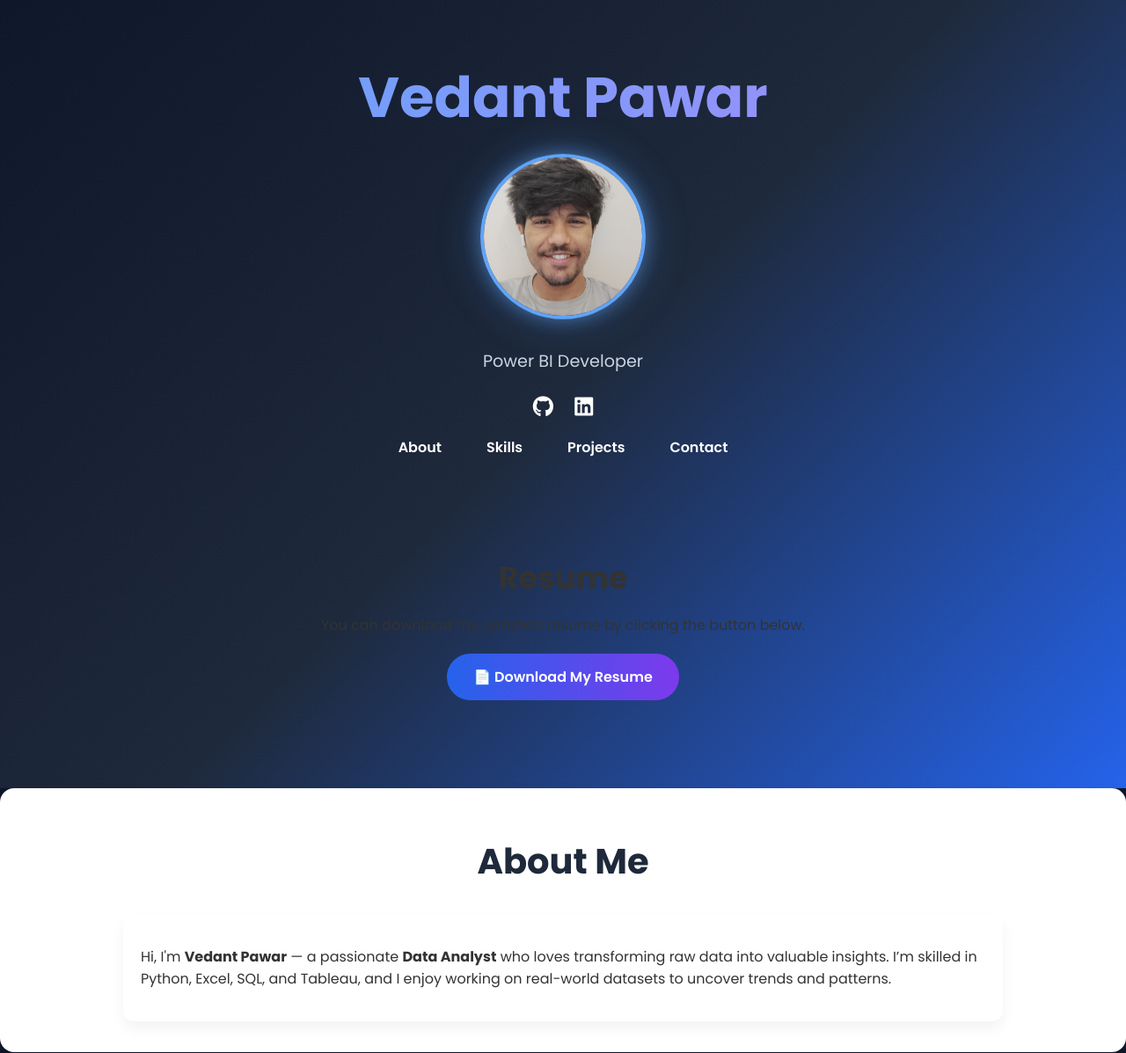
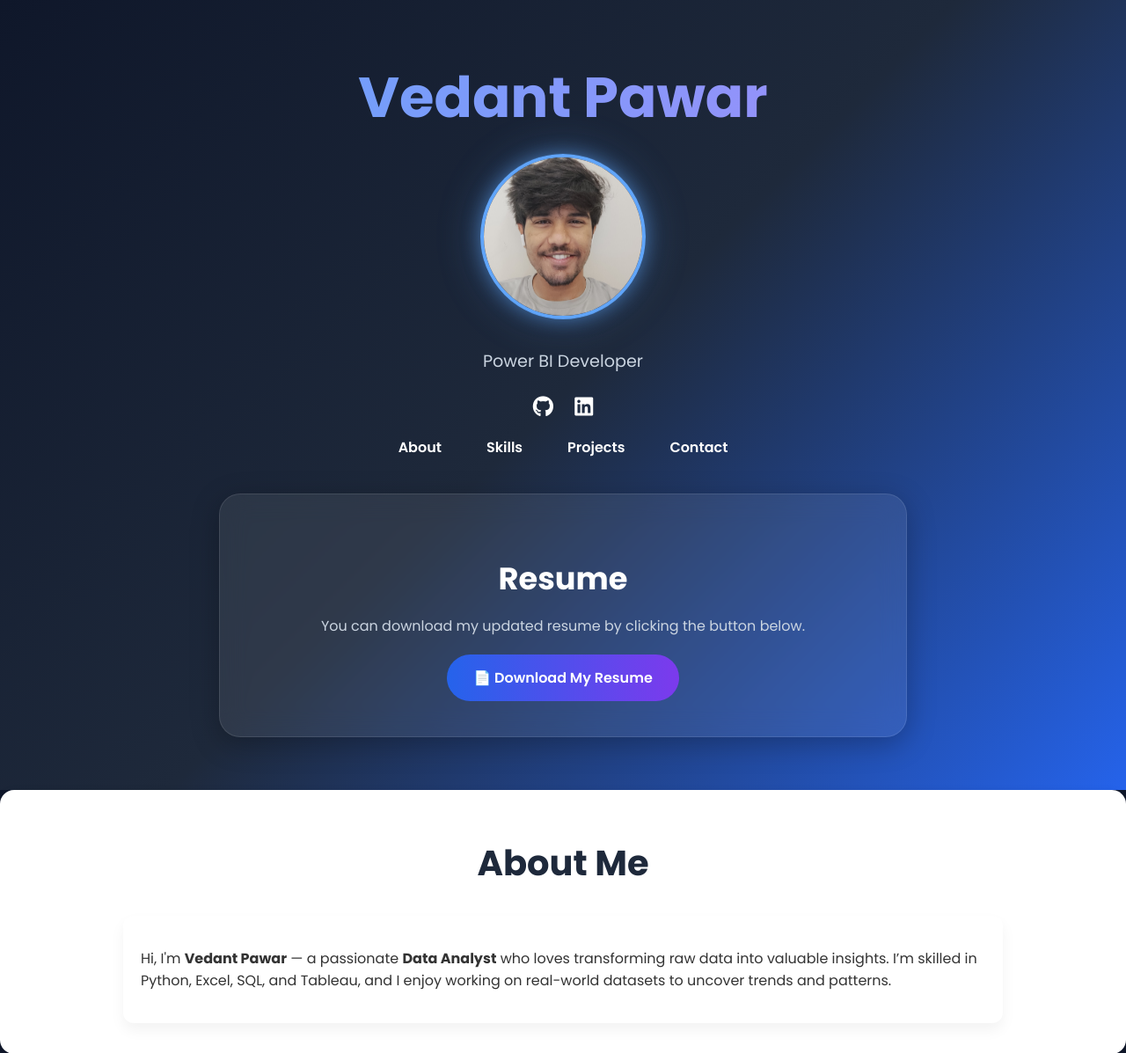
Before and after one commit to Vedant05122003/Portfolio-Site, a Flask app: page / in a window 1280 px wide. Shown: the top 1197 px of the page at 88% size. Run offline with Flask 3, Linux system fonts and the light colour scheme; some libraries are stand-ins or nearby versions.

Commit message:
Update style.css

```diff
--- a/static/style.css
+++ b/static/style.css
@@ -331,21 +331,31 @@ footer {
     border-radius: 5px;
   }
 
-
- .resume-section {
+.resume-section {
     max-width: 700px;
     margin: 40px auto;
     padding: 40px;
+
+    background: rgba(255,255,255,0.08);
+
+    backdrop-filter: blur(15px);
+
+    border: 1px solid rgba(255,255,255,0.1);
+
     border-radius: 24px;
+
+    box-shadow: 0 8px 32px rgba(0,0,0,0.25);
 }
 
   .resume-section h2 {
     font-size: 2.2rem;
+    color: white;
     margin-bottom: 15px;
   }
 
   .resume-section p {
     font-size: 1rem;
+    color: #cbd5e1;
     margin-bottom: 20px;
   }
 
```
